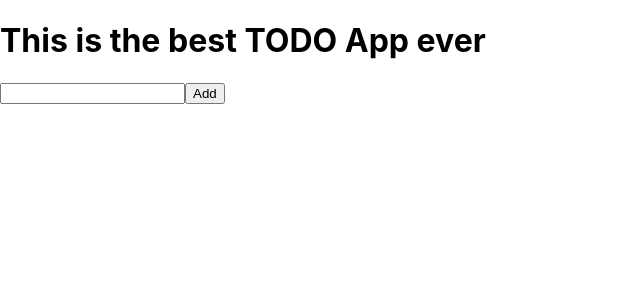
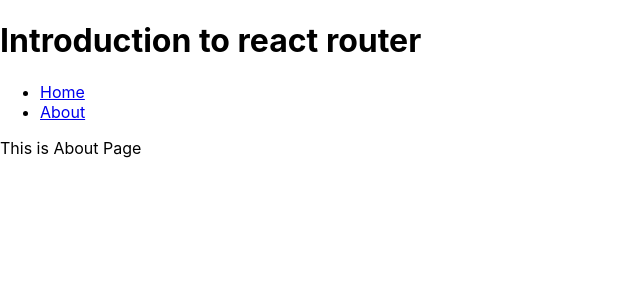
Before and after one commit to sanjeebsomu/learning-react-from-codedamn, a React (Create React App) app: page /about in a window 1280 px wide. Shown: the top 300 px of the page, without its empty margins (0-640 px from the left). Built offline with nearby package versions, Linux system fonts and the light colour scheme.

Commit message:
Added React Roter Functionality

```diff
--- a/package.json
+++ b/package.json
@@ -8,6 +8,7 @@
     "@testing-library/user-event": "^12.8.3",
     "react": "^18.0.0-beta-4729ff6d1-20211202",
     "react-dom": "^18.0.0-beta-4729ff6d1-20211202",
+    "react-router-dom": "^6.0.2",
     "react-scripts": "4.0.3",
     "web-vitals": "^1.1.2"
   },
--- /dev/null
+++ b/src/components/About.js
@@ -0,0 +1,11 @@
+import React from 'react'
+
+const About = () => {
+    return (
+        <div>
+            This is About Page
+        </div>
+    )
+}
+
+export default About
--- a/src/components/App.js
+++ b/src/components/App.js
@@ -1,44 +1,28 @@
-import React, { useState } from "react";
+import React from "react";
 import "./App.css";
-let globalID = 0
+import About from "./About";
+import { BrowserRouter as Router, Routes, Route, Link } from "react-router-dom";
 
 function App() {
-  const [todos, setTodos] = useState([]);
-  const [task, setTask] = useState(""); //this hook is for getting the value inside the input field
-
-  function addTodo(e) {
-    e.preventDefault();
-    setTask(""); //this will set the input value blank
-    setTodos((oldTodos) => {
-      return [...oldTodos, { todo: task, id: globalID++ }]; //old todos with new object
-    });
-  }
-
-  function deleteItem(itemID){          //this itemID is a parameter and its value comes from button onclick
-    setTodos(oldTodos => oldTodos.filter(item => item.id !== itemID))
-  }
-
   return (
     <>
-    <form onSubmit ={addTodo}>
-      <h1>This is the best TODO App ever</h1>
-      <input
-        value={task}
-        onChange={(e) => {
-          //value and onchange is necessery
-          setTask(e.target.value); //settask re se input value ku grab kariki task variable ku patha hela then settodos re sei task varibble ku use karikki ta value ku display karagala
-        }}
-      />
-      <button>Add</button>
-      </form>
-      <ul>
-        {todos.map((item, index) => {
-          return <div key={item.id}>
-                  <li>{item.todo} ({item.id})</li>
-                  <button onClick={()=> deleteItem(item.id)} >Delete</button>
-                  </div>
-        })}
-      </ul>
+      <h1>Introduction to react router</h1>
+      <Router>
+        <nav>
+          <ul>
+            <li>
+              <Link to="/">Home</Link>
+            </li>
+            <li>
+            <Link to="/about">About</Link>
+            </li>
+          </ul>
+        </nav>
+        <Routes>
+          <Route exact path="/about" element={ <About />} />
+          <Route exact path="/" element={<p>This is Home</p>} />
+        </Routes>
+      </Router>
     </>
   );
 }
```
Also changed, not shown: 1 other file (tests, documents, lock files or other folders).
